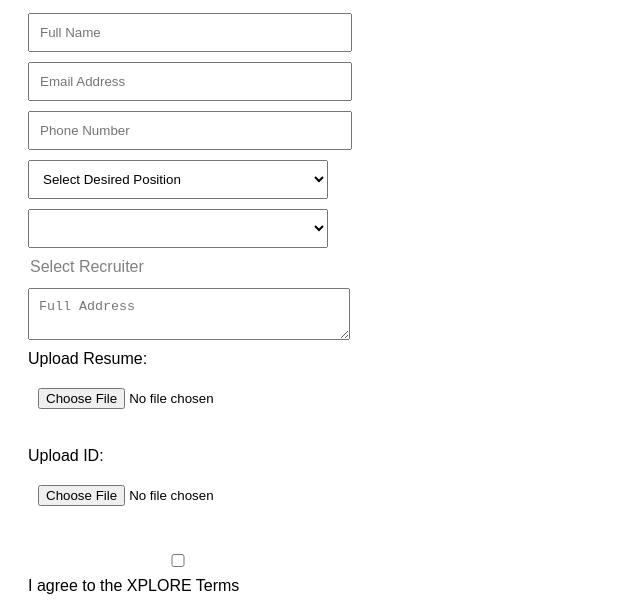
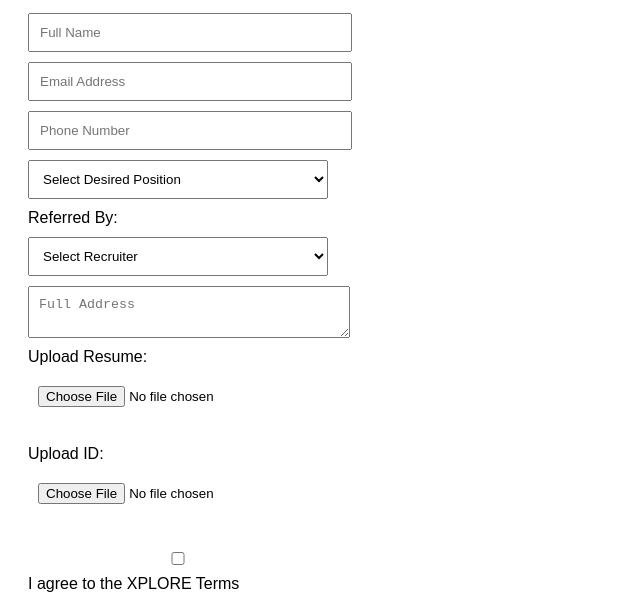
Before and after one commit to xlporewebapp/xplore-suite, a plain HTML site: page hiring-app/index.html in a window 1280 px wide. Shown: the part 147-747 px from the top of the page, without its empty margins (0-640 px from the left). Drawn offline with nearby package versions, Linux system fonts and the light colour scheme.

Commit message:
Update index.html

```diff
--- a/hiring-app/index.html
+++ b/hiring-app/index.html
@@ -27,11 +27,11 @@
       <option value="Manager">Manager</option>
       </select>
 
-      <select id="referredBy">
-      <label for="referredBy">Referred By:</label>
-      <select id="referredBy" onchange="toggleManualEntry()">
-      <option disabled selected>Select Recruiter</option>
-      </select>
+<!-- Recruiter Dropdown -->
+<label for="referredBy">Referred By:</label>
+<select id="referredBy" onchange="toggleManualEntry()">
+  <option disabled selected>Select Recruiter</option>
+</select>
 
 <!-- Manual entry input -->
 <input type="text" id="manualRecruiter" placeholder="Or type recruiter name..." style="display:none;" />
```
